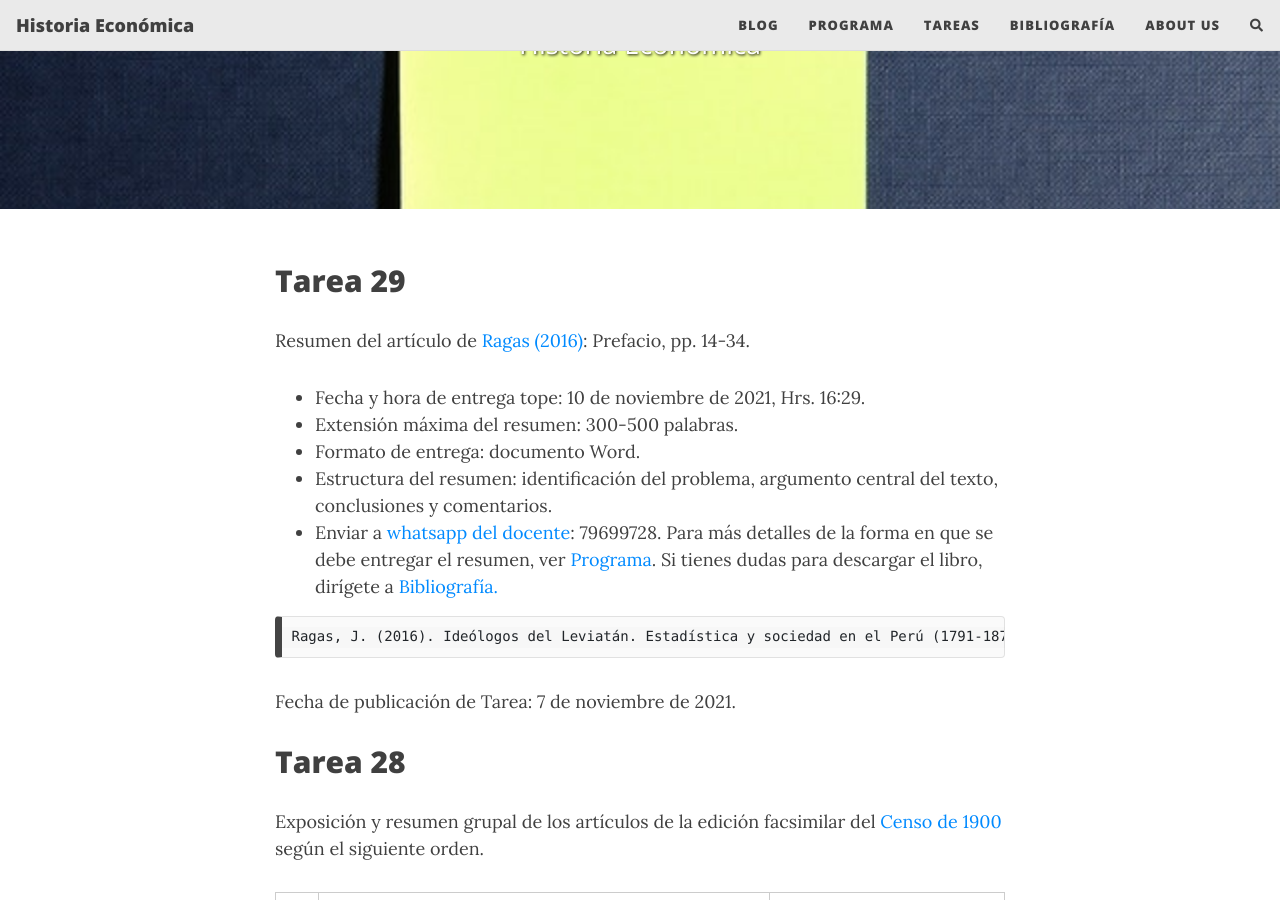
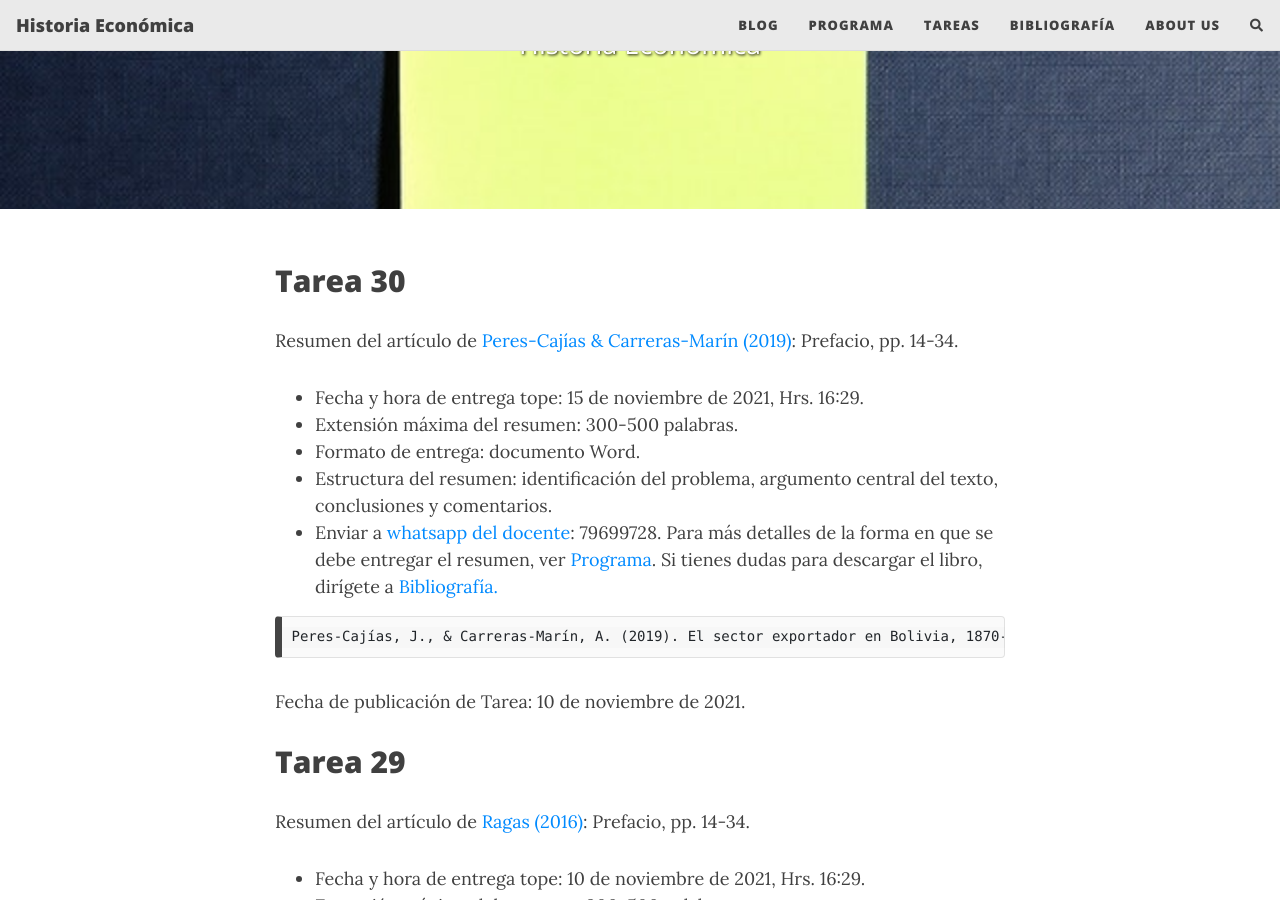
Before and after one commit to NigelCaspa/historiaeconomica, a Jekyll site: the page built from tareas.md, in a window 1280 px wide and 900 px high, scrolled down 336 px. Built offline with Jekyll 4.4.1, drawn with Linux system fonts in a browser that asks for light colours; nearby versions of some CDN libraries; comment, search, counter and statistics services are not loaded.

Commit message:
tarea 30

```diff
--- a/tareas.md
+++ b/tareas.md
@@ -6,6 +6,23 @@ cover-img: /assets/img/todo.jpg
 thumbnail-img: /assets/img/todo.jpg
 share-img: /assets/img/todo.jpg
 ---
+
+## Tarea 30
+Resumen del artículo de [Peres-Cajías & Carreras-Marín (2019)](https://nigelcaspa.github.io/historiaeconomica/pdf/2016-ragas-ideologos.pdf): Prefacio, pp. 14-34.
+
+- Fecha y hora de entrega tope: 15 de noviembre de 2021, Hrs. 16:29.
+- Extensión máxima del resumen: 300-500 palabras.
+- Formato de entrega: documento Word.
+- Estructura del resumen: identificación del problema, argumento central del texto, conclusiones y comentarios.
+- Enviar a [whatsapp del docente](79699728): 79699728.
+Para más detalles de la forma en que se debe entregar el resumen, ver [Programa](programa.md). Si tienes dudas para descargar el libro, dirígete a [Bibliografía.](bibliografia.md)
+
+~~~
+Peres-Cajías, J., & Carreras-Marín, A. (2019). El sector exportador en Bolivia, 1870-1950. En S. Kuntz Kicker (Ed.), La primera era exportadora reconsiderada: Una revaloración de su contribución a las economías latinoamericanas (pp. 99–141). México D.F.: El Colegio de México, Centro de Estudios Históricos.
+~~~
+
+Fecha de publicación de Tarea: 10 de noviembre de 2021.
+
 ## Tarea 29
 Resumen del artículo de [Ragas (2016)](https://nigelcaspa.github.io/historiaeconomica/pdf/2016-ragas-ideologos.pdf): Prefacio, pp. 14-34.
 
```
Also changed, not shown: 2 other files.
